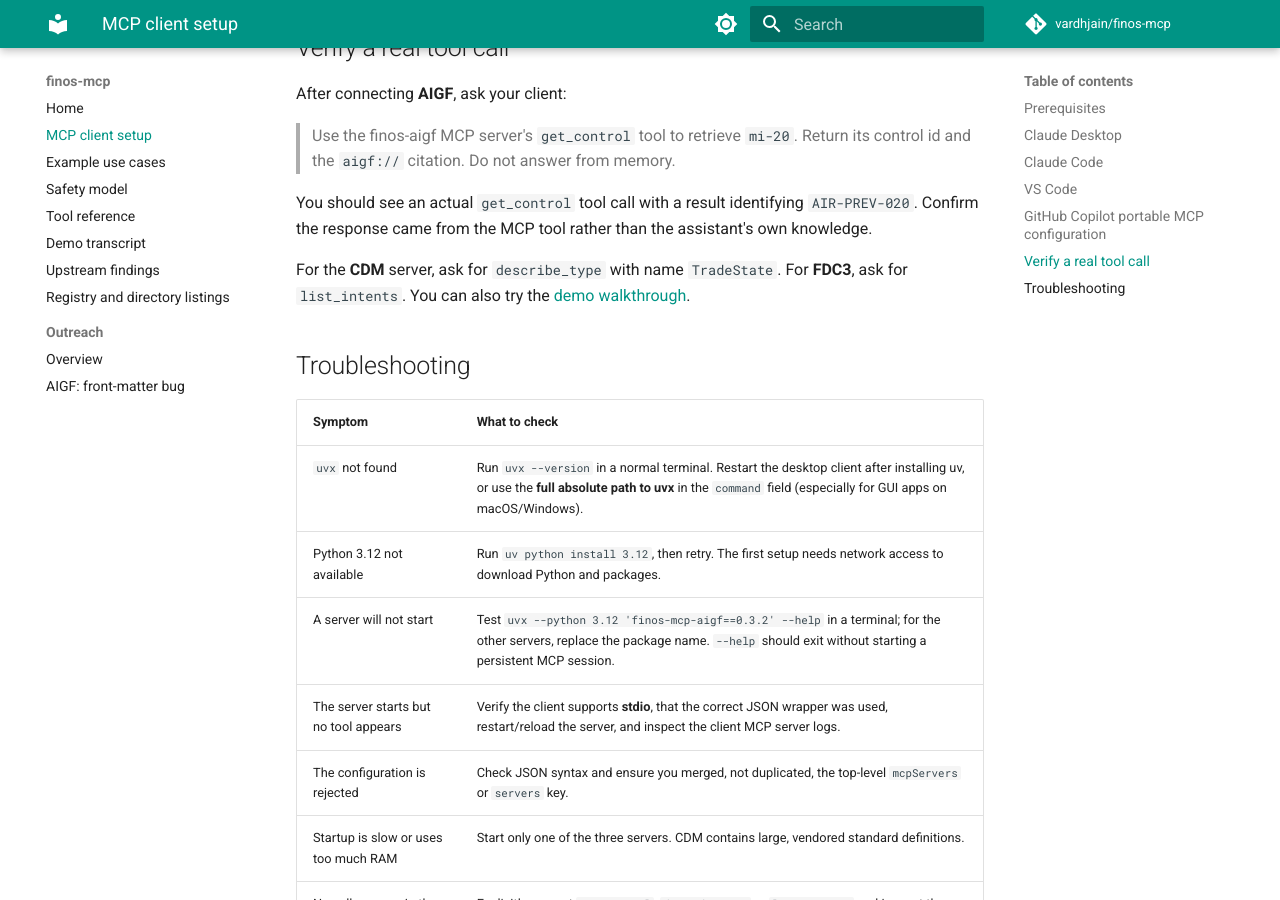
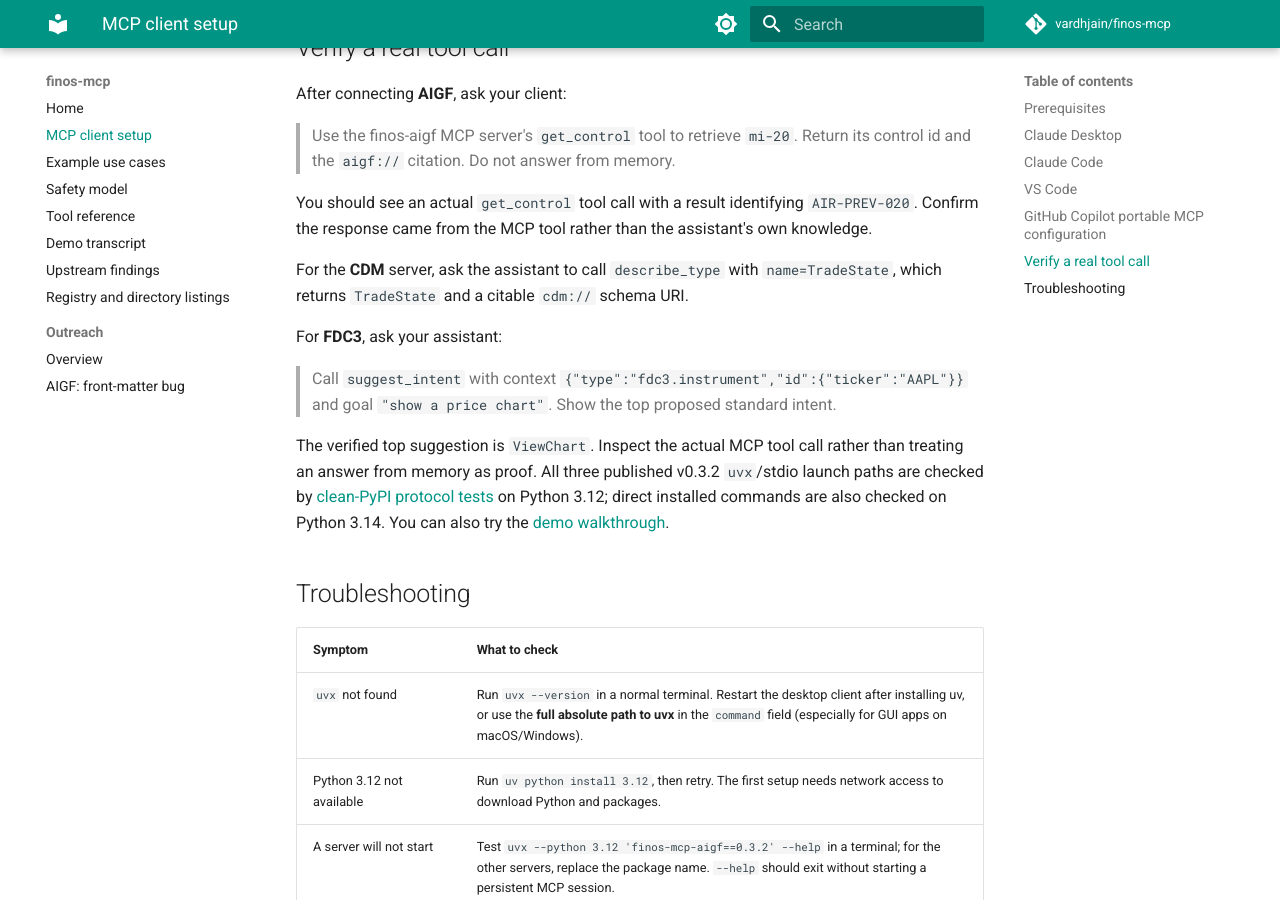
Before and after one commit to vardhjain/finos-mcp, an MkDocs documentation site: the page built from docs/getting-started.md, in a window 1280 px wide and 900 px high, scrolled down 2191 px. Built offline with MkDocs 1.6.1 and Material for MkDocs 9.7.7, drawn with Linux system fonts in a browser that asks for light colours; comment, search, counter and statistics services are not loaded.

Commit message:
docs(client): show verified first MCP calls for AIGF, CDM and FDC3

```diff
--- a/docs/getting-started.md
+++ b/docs/getting-started.md
@@ -99,9 +99,22 @@
 `AIR-PREV-020`. Confirm the response came from the MCP tool rather than
 the assistant's own knowledge.
 
-For the **CDM** server, ask for `describe_type` with name `TradeState`.
-For **FDC3**, ask for `list_intents`. You can also try the
-[demo walkthrough](demo.md).
+For the **CDM** server, ask the assistant to call `describe_type` with
+`name=TradeState`, which returns `TradeState` and a citable `cdm://`
+schema URI.
+
+For **FDC3**, ask your assistant:
+
+> Call `suggest_intent` with context
+> `{"type":"fdc3.instrument","id":{"ticker":"AAPL"}}` and goal
+> `"show a price chart"`. Show the top proposed standard intent.
+
+The verified top suggestion is `ViewChart`. Inspect the actual MCP tool
+call rather than treating an answer from memory as proof. All three
+published v0.3.2 `uvx`/stdio launch paths are checked by
+[clean-PyPI protocol tests](https://github.com/vardhjain/finos-mcp/actions/workflows/verify-public-pypi.yml)
+on Python 3.12; direct installed commands are also checked on Python 3.14.
+You can also try the [demo walkthrough](demo.md).
 
 ## Troubleshooting
 
```
